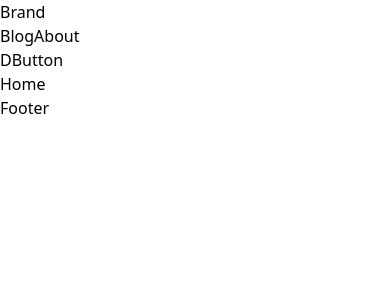
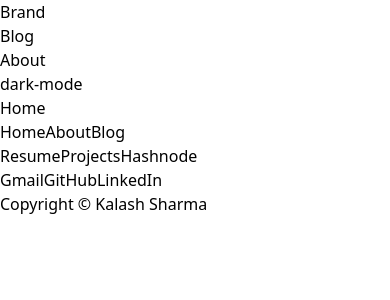
Before and after one commit to k99sharma/portfolio-react, a React (Vite) app: page / in a window 390 px wide. Shown: the top 300 px of the page. Built offline with nearby package versions, Linux system fonts and the light colour scheme.

Commit message:
add: footer is added
 - responsive footer is added in layout
 - required links are added
 - SimpleButton component is created for all the link and nav buttons
 - Brand component is created

 fix: navbar is fixed to use types and SimpleButton component

```diff
--- /dev/null
+++ b/src/Brand/Brand.tsx
@@ -0,0 +1,15 @@
+// importing components
+import { Link } from "react-router-dom";
+
+// brand component
+export default function Brand() {
+  return (
+    <div className="brand">
+      <Link to="/">
+        <button type="button" role="button">
+          Brand
+        </button>
+      </Link>
+    </div>
+  );
+}
--- a/src/components/DarkModeButton/DarkModeButton.tsx
+++ b/src/components/DarkModeButton/DarkModeButton.tsx
@@ -1,10 +1,4 @@
 // dark mode button
-export default function DarkModeButton(){
-    return(
-        <div className="darkModeButton">
-            <button type="button" role="button">
-                DButton
-            </button>
-        </div>
-    )
+export default function DarkModeButton() {
+  return <div className="darkModeButton">DButton</div>;
 }
--- a/src/components/Footer/Footer.tsx
+++ b/src/components/Footer/Footer.tsx
@@ -1,8 +1,105 @@
+// importing components
+import { Link } from "react-router-dom";
+import SimpleButton from "../SimpleButton/SimpleButton";
+
+// link type
+type linkType = {
+  label: string;
+  path: string;
+  isURL: boolean;
+};
+
+// site navigation links
+const siteNavigation: linkType[] = [
+  {
+    label: "Home",
+    path: "/",
+    isURL: false,
+  },
+  {
+    label: "About",
+    path: "/about",
+    isURL: false,
+  },
+  {
+    label: "Blog",
+    path: "/blog",
+    isURL: false,
+  },
+];
+
+// social links
+const socials: linkType[] = [
+  {
+    label: "Gmail",
+    path: "mailto:kalash.strt@gmail.com",
+    isURL: true,
+  },
+  {
+    label: "GitHub",
+    path: "#",
+    isURL: true,
+  },
+  {
+    label: "LinkedIn",
+    path: "#",
+    isURL: true,
+  },
+];
+
+// showcase links
+const showcase: linkType[] = [
+  {
+    label: "Resume",
+    path: "#",
+    isURL: true,
+  },
+  {
+    label: "Projects",
+    path: "#",
+    isURL: false,
+  },
+  {
+    label: "Hashnode",
+    path: "#",
+    isURL: true,
+  },
+];
+
 // footer component
-export default function Footer(){
-    return(
-        <div className="footer">
-            Footer
+export default function Footer() {
+  return (
+    <div className="footer my-5">
+      <div className="footer__buttons grid grid-cols-3 my-5">
+        <div className="footer__buttons__site__navigation">
+          <FooterColumn links={siteNavigation} />
         </div>
-    );
+
+        <div className="footer__buttons__showcase">
+          {<FooterColumn links={showcase} />}
+        </div>
+
+        <div className="footer__buttons__social">
+          {<FooterColumn links={socials} />}
+        </div>
+      </div>
+
+      <div className="footer__copyright text-sm">Copyright © Kalash Sharma</div>
+    </div>
+  );
 }
+
+// footer link column
+type footerColumnPropType = {
+  links: linkType[];
+};
+
+export function FooterColumn({ links }: footerColumnPropType) {
+  return (
+    <div className="footerColumn flex flex-col items-start">
+      {links.map((options) => {
+        return <SimpleButton key={options.label} options={options} />;
+      })}
+    </div>
+  );
+}
--- a/src/components/Navbar/Navbar.tsx
+++ b/src/components/Navbar/Navbar.tsx
@@ -1,44 +1,49 @@
 // importing components
-import { Link } from "react-router-dom";
-import DarkModeButton from "../DarkModeButton/DarkModeButton";
+import SimpleButton from "../SimpleButton/SimpleButton";
+import Brand from "../../Brand/Brand";
+
+// link type
+type linkType = {
+  label: string;
+  path: string;
+  isURL: boolean;
+};
 
 // navlinks
-const navLinks = [{
-    label: 'Blog',
-    path: '/blog'
-},{
-    label: 'About',
-    path: '/about'
+const navLinks: linkType[] = [
+  {
+    label: "Blog",
+    path: "/blog",
+    isURL: false,
   },
   {
-    label: 'dark-mode',
-    path: '#'
-}];
+    label: "About",
+    path: "/about",
+    isURL: false,
+  },
+  {
+    label: "dark-mode",
+    path: "#",
+    isURL: false,
+  },
+];
 
 // navbar component
-export default function Navbar(){
-    return(
+export default function Navbar() {
+  return (
     <div className="navbar flex justify-between">
       <div className="navbar__brand">
-                <button type="button" role="button">
-                    <Link to="/">
-                        Brand
-                    </Link>
-                </button>
+        <Brand />
       </div>
 
       <div className="navbar__links flex">
-                {
-                    navLinks.map(link => {
-                        return link.label === 'dark-mode' ? <DarkModeButton /> : <button type="button" role="navigation" className="navbar__links mx-2">
-                            <Link to={link.path}>
-                                {
-                                    link.label
-                                }
-                            </Link>
-                        </button>
-                    })
-                }
+        {navLinks.map((link: linkType) => {
+          return (
+            <div key={link.label} className="mx-3">
+              <SimpleButton options={link} />
+            </div>
+          );
+        })}
       </div>
     </div>
   );
--- /dev/null
+++ b/src/components/SimpleButton/SimpleButton.tsx
@@ -0,0 +1,32 @@
+// importing components
+import { Link } from "react-router-dom";
+
+// simple button component
+type optionsType = {
+  label: string;
+  path: string;
+  isURL: boolean;
+};
+
+export default function SimpleButton(_props: { options: optionsType }) {
+  // destructuring props
+  const { options } = _props;
+
+  return (
+    <>
+      {options.isURL ? (
+        <button className="simpleButton mb-4" type="button" role="button">
+          <a href={options.path} target="_blank">
+            {options.label}
+          </a>
+        </button>
+      ) : (
+        <Link to={options.path}>
+          <button className="simpleButton mb-4" type="button" role="navigation">
+            {options.label}
+          </button>
+        </Link>
+      )}
+    </>
+  );
+}
```
Lines whose indentation alone changed are shown as unchanged.
